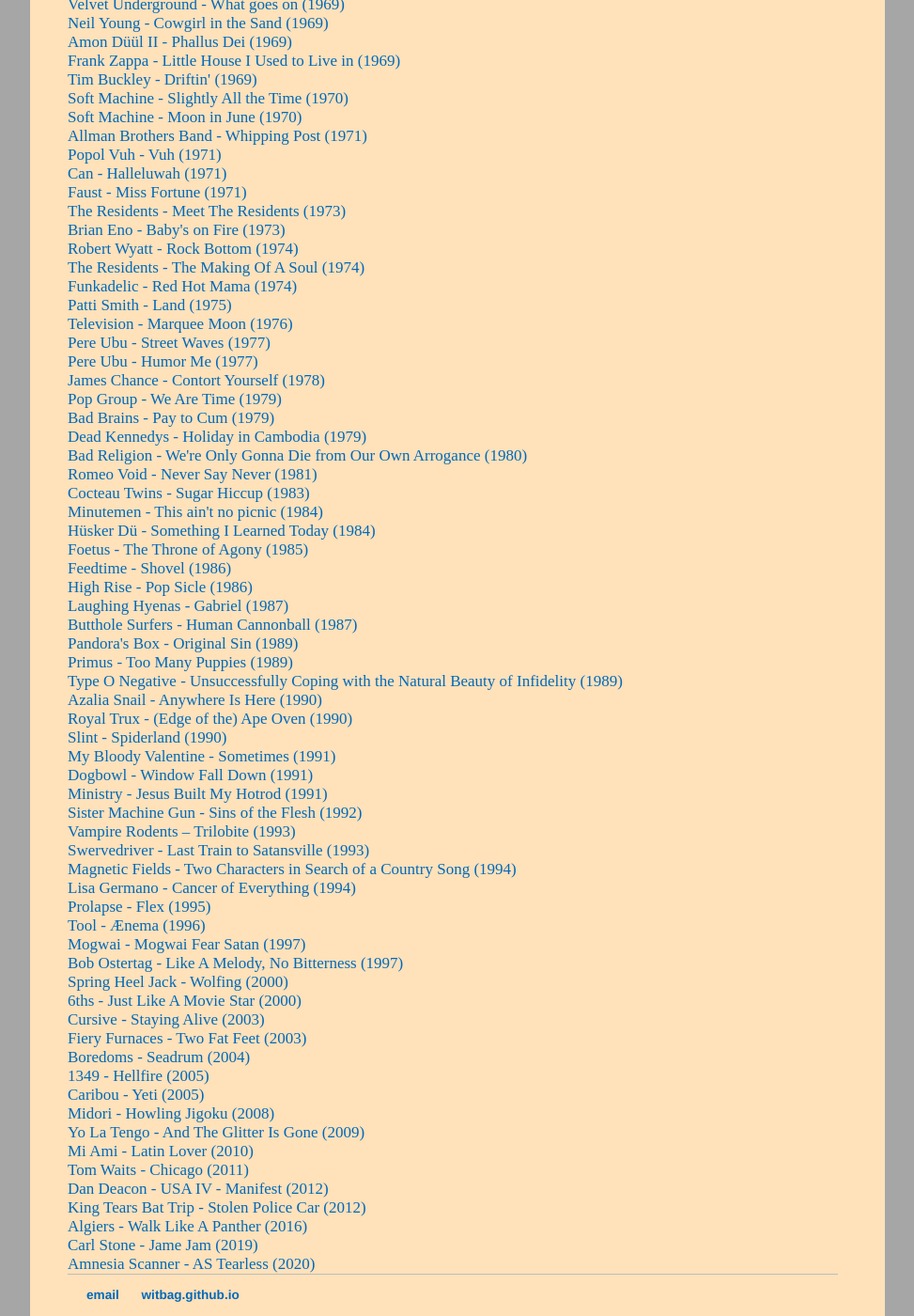
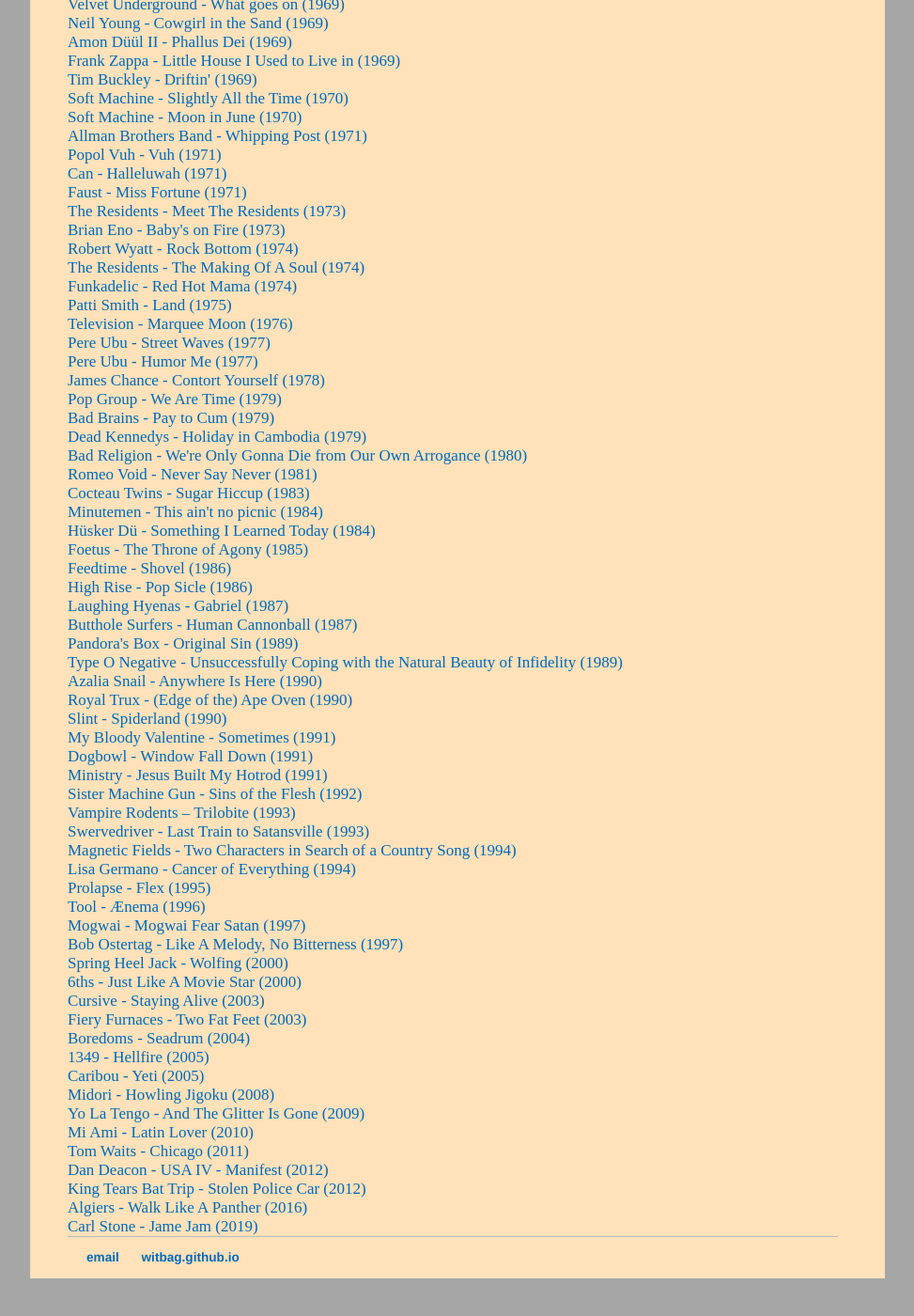
Before and after one commit to witbag/witbag.github.io, a Jekyll site: the page built from inspiration/index.html, in a window 1280 px wide and 1400 px high, scrolled down 889 px. Shown: the whole window at 94% size, without its empty margins (153-1126 px from the left). Built offline with Jekyll 4.4.1, drawn with Linux system fonts in a browser that asks for light colours; after the commit the page ends 2249 px from its top, so only the background shows below that.

Commit message:
Update index.html

```diff
--- a/inspiration/index.html
+++ b/inspiration/index.html
@@ -79,7 +79,6 @@
 <a href="https://www.youtube.com/watch?v=CicI4oacnoM" target=_blank>Laughing Hyenas - Gabriel (1987)</a><br>
 <a href="https://www.youtube.com/watch?v=IMIt5vRQuOE" target=_blank>Butthole Surfers - Human Cannonball (1987)</a><br>
 <a href="https://www.youtube.com/watch?v=MQ_XgmeAnho" target=_blank>Pandora's Box - Original Sin (1989)</a><br>
-<a href="https://www.youtube.com/watch?v=lBpDFjau-Ps" target=_blank>Primus - Too Many Puppies (1989)</a><br>
 <a href="https://www.youtube.com/watch?v=Idfv4wyWfSs" target=_blank>Type O Negative - Unsuccessfully Coping with the Natural Beauty of Infidelity (1989)</a><br>
 <a href="https://www.youtube.com/watch?v=OAdbiphykvw" target=_blank>Azalia Snail - Anywhere Is Here (1990)</a><br>
 <a href="https://www.youtube.com/watch?v=YJkrtGIV4uY" target=_blank>Royal Trux - (Edge of the) Ape Oven (1990)</a><br>
@@ -111,4 +110,3 @@
 <a href="https://www.youtube.com/watch?v=fvtX9f0vwGI" target=_blank>King Tears Bat Trip - Stolen Police Car (2012)</a><br>
 <a href="https://www.youtube.com/watch?v=c_x6UOZjWU4" target=_blank>Algiers - Walk Like A Panther (2016)</a><br>
 <a href="https://www.youtube.com/watch?v=Skcrz1QLf70" target=_blank>Carl Stone - Jame Jam (2019)</a><br>
-<a href="https://www.youtube.com/watch?v=hzCRXEyVXPg" target=_blank>Amnesia Scanner - AS Tearless (2020)</a><br>
```
